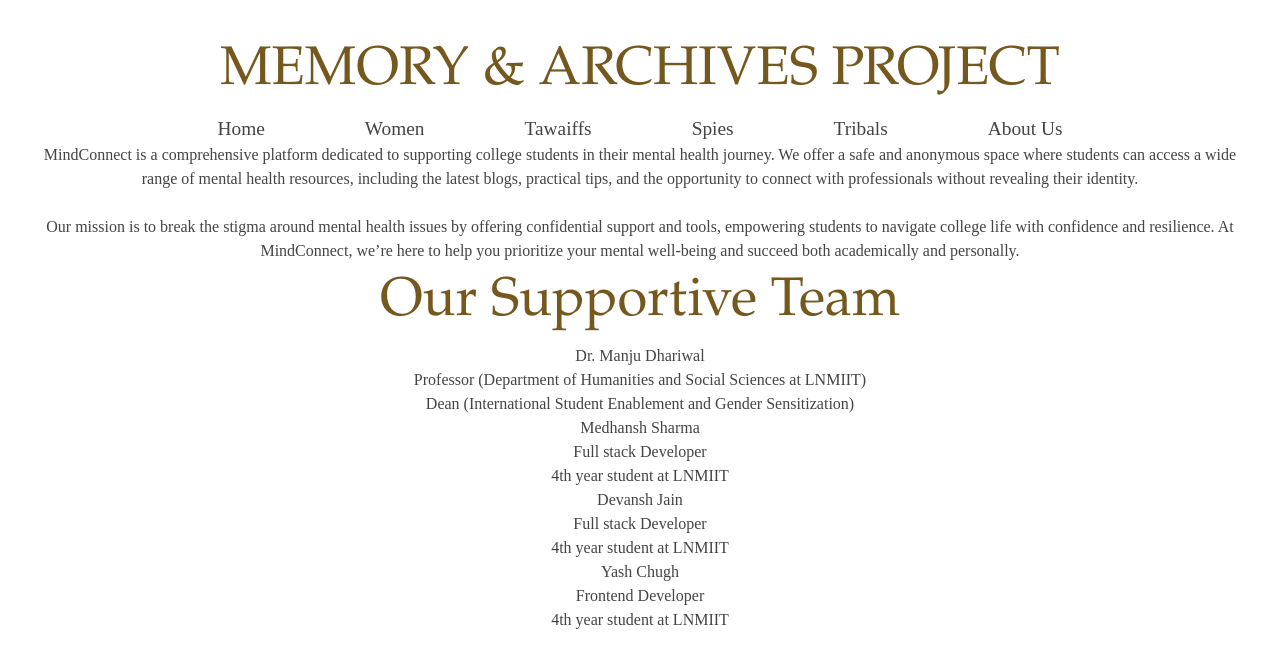
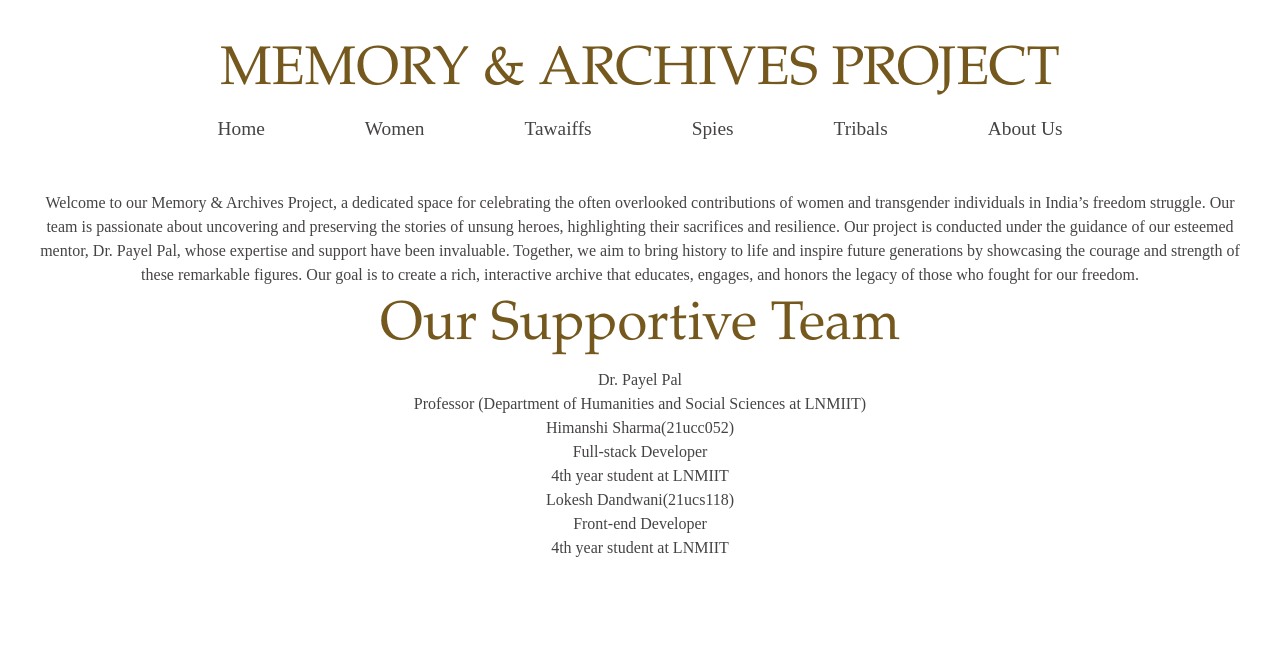
Before and after one commit to himanshi-154/memory-archives-project, a React (Vite) app in the folder frontend/: page /about-us in a window 1280 px wide. Shown: the top 668 px of the page. Built offline with nearby package versions, Linux system fonts and the light colour scheme.

Commit message:
about us and post cards

```diff
--- a/frontend/src/index.css
+++ b/frontend/src/index.css
@@ -66,7 +66,7 @@
 .post-card {
   display: flex; /* Use flexbox to align image and content side by side */
   flex-direction: row; /* Align items horizontally */
-  background-color: #fff;
+  background-color: rgb(240, 228, 203);
   border-radius: 8px;
   box-shadow: 0 2px 8px rgb(136, 103, 38);
   padding: 10px;
--- a/frontend/src/pages/AboutUs.jsx
+++ b/frontend/src/pages/AboutUs.jsx
@@ -32,28 +32,21 @@
 
 const Team = [
     {
-        name: "Dr. Manju Dhariwal",
+        name: "Dr. Payel Pal",
         role: "Professor (Department of Humanities and Social Sciences at LNMIIT)",
-        description: "Dean (International Student Enablement and Gender Sensitization)",
         // image: manju,
     },
     {
-        name: "Medhansh Sharma",
-        role: "Full stack Developer",
+        name: "Himanshi Sharma(21ucc052)",
+        role: "Full-stack Developer",
         description: "4th year student at LNMIIT",
         // image: medhansh,
     },
     {
-        name: "Devansh Jain",
-        role: "Full stack Developer",
+        name: "Lokesh Dandwani(21ucs118)",
+        role: "Front-end Developer",
         description: "4th year student at LNMIIT",
         // image: devansh,
-    },
-    {
-        name: "Yash Chugh",
-        role: "Frontend Developer",
-        description: "4th year student at LNMIIT",
-        // image: yash,
     },
 ];
 
@@ -69,10 +62,12 @@
                         {/* Text Content */}
                         <div className="flex flex-col justify-center gap-4 md:gap-6">
                             <p className="text-lg lg:text-xl">
-                                <span className="font-bold">MindConnect</span> is a comprehensive platform dedicated to supporting college students in their mental health journey. We offer a safe and anonymous space where students can access a wide range of mental health resources, including the latest blogs, practical tips, and the opportunity to connect with professionals without revealing their identity.
                                 <br /><br />
-                                Our mission is to break the stigma around mental health issues by offering confidential support and tools, empowering students to navigate college life with confidence and resilience. At MindConnect, we’re here to help you prioritize your mental well-being and succeed both academically and personally.
-                            </p>
+                                Welcome to our Memory & Archives Project, a dedicated space for celebrating the often overlooked contributions of women and transgender individuals in India’s freedom struggle. Our team is passionate about uncovering and preserving the stories of unsung heroes, highlighting their sacrifices and resilience.
+
+Our project is conducted under the guidance of our esteemed mentor, Dr. Payel Pal, whose expertise and support have been invaluable. Together, we aim to bring history to life and inspire future generations by showcasing the courage and strength of these remarkable figures.
+
+Our goal is to create a rich, interactive archive that educates, engages, and honors the legacy of those who fought for our freedom.                            </p>
                         </div>
 
                         {/* Image Content */}
```
